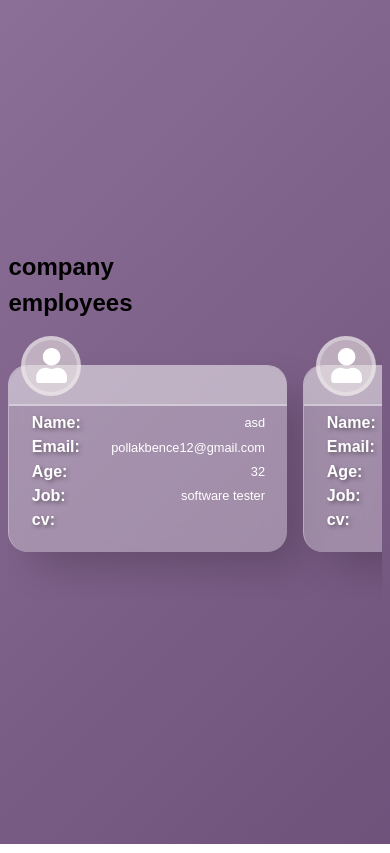
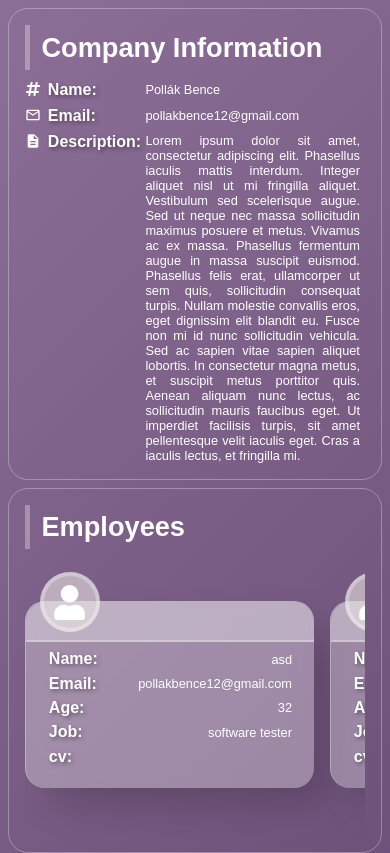
Before and after one commit to Polcsi/company-employee-data-form, a React (Create React App) app: page /results in a window 390 px wide. Built offline with nearby package versions, Linux system fonts and the light colour scheme.

Commit message:
responsive company section

```diff
--- a/src/pages/ResultsPage.js
+++ b/src/pages/ResultsPage.js
@@ -2,7 +2,8 @@ import React, { useEffect, useState, useRef, useCallback } from "react";
 import TopScrollButton from "../components/TopScrollButton";
 import { Link, useNavigate } from "react-router-dom";
 import { useGlobalContext } from "../context";
-import { FaUser } from "react-icons/fa";
+import { FaUser, FaHashtag } from "react-icons/fa";
+import { MdOutlineEmail, MdDescription } from "react-icons/md";
 
 const ResultsPage = () => {
   const { dataJSON } = useGlobalContext();
@@ -14,10 +15,32 @@ const ResultsPage = () => {
         {
           name: "Pollák Bence",
           email: "pollakbence12@gmail.com",
-          description: "",
+          description:
+            "Lorem ipsum dolor sit amet, consectetur adipiscing elit. Phasellus iaculis mattis interdum. Integer aliquet nisl ut mi fringilla aliquet. Vestibulum sed scelerisque augue. Sed ut neque nec massa sollicitudin maximus posuere et metus. Vivamus ac ex massa. Phasellus fermentum augue in massa suscipit euismod. Phasellus felis erat, ullamcorper ut sem quis, sollicitudin consequat turpis. Nullam molestie convallis eros, eget dignissim elit blandit eu. Fusce non mi id nunc sollicitudin vehicula. Sed ac sapien vitae sapien aliquet lobortis. In consectetur magna metus, et suscipit metus porttitor quis. Aenean aliquam nunc lectus, ac sollicitudin mauris faucibus eget. Ut imperdiet facilisis turpis, sit amet pellentesque velit iaculis eget. Cras a iaculis lectus, et fringilla mi.",
         },
       ],
       employees: [
+        {
+          name: "asd",
+          age: "32",
+          email: "pollakbence12@gmail.com",
+          job: "software tester",
+          cv: "",
+        },
+        {
+          name: "asd",
+          age: "32",
+          email: "pollakbence12@gmail.com",
+          job: "software tester",
+          cv: "",
+        },
+        {
+          name: "asd",
+          age: "32",
+          email: "pollakbence12@gmail.com",
+          job: "software tester",
+          cv: "",
+        },
         {
           name: "asd",
           age: "32",
@@ -72,10 +95,33 @@ const ResultsPage = () => {
   return (
     <>
       <div className="container results-page">
-        <section className="company-card">
-          <h1>company</h1>
+        <section className="company-card results-section">
+          <h1>company information</h1>
+          <div className="company-details">
+            <div className="c-data-section">
+              <h2>
+                <FaHashtag />
+                name:
+              </h2>
+              <span>{data[0].company[0].name}</span>
+            </div>
+            <div className="c-data-section">
+              <h2>
+                <MdOutlineEmail />
+                email:
+              </h2>
+              <span>{data[0].company[0].email}</span>
+            </div>
+            <div className="c-data-section">
+              <h2>
+                <MdDescription />
+                description:
+              </h2>
+              <span>{data[0].company[0].description}</span>
+            </div>
+          </div>
         </section>
-        <section className="employee-results-section">
+        <section className="employee-results-section results-section">
           <h1>employees</h1>
           <div className="employee-cards on-scroll" ref={employeeCardsRef}>
             {data[0].employees.map((employee, index) => {
--- a/src/style/index.css
+++ b/src/style/index.css
@@ -349,8 +349,28 @@ input[type="file"]:focus {
   display: flex;
   flex-direction: column;
 }
-.employee-results-section {
+.results-section {
   display: grid;
+  gap: clamp(0rem, 1vw, 1rem);
+  border: 1px solid var(--glassmorphic);
+  border-radius: 20px;
+  padding: 1rem;
+}
+.results-section h1 {
+  font-size: clamp(1.7rem, 3.5vw, 2.2rem);
+  color: var(--text-color);
+  text-transform: capitalize;
+  position: relative;
+  padding: 0.4rem 1rem;
+}
+.results-section h1::before {
+  content: "";
+  position: absolute;
+  top: 0;
+  left: 0;
+  width: 5px;
+  height: 100%;
+  background: var(--glassmorphic);
 }
 .employee-cards {
   display: flex;
@@ -394,7 +414,7 @@ input[type="file"]:focus {
   justify-content: center;
   align-items: center;
   gap: 0.2rem;
-  grid-template-columns: clamp(50px, 12vw, 100px) clamp(180px, 17vw, 250px);
+  grid-template-columns: clamp(50px, 12vw, 100px) clamp(190px, 20vw, 250px);
 }
 .row-section h2 {
   text-shadow: var(--text-shadow);
@@ -419,6 +439,37 @@ input[type="file"]:focus {
   border-radius: 100%;
   display: grid;
   place-items: center;
+}
+
+.company-card {
+  width: 100%;
+  max-width: 600px;
+}
+.company-details {
+  display: grid;
+  align-items: start;
+  gap: 0.5rem;
+  padding-top: 0.4rem;
+}
+.c-data-section {
+  display: grid;
+  align-items: center;
+  grid-template-columns: clamp(120px, 30vw, 210px) clamp(190px, 55vw, 340px);
+  color: var(--text-color);
+}
+.c-data-section h2 {
+  display: flex;
+  gap: 0.4rem;
+  align-self: self-start;
+  align-items: start;
+  vertical-align: middle;
+  text-transform: capitalize;
+  text-shadow: var(--text-shadow);
+  font-size: clamp(1rem, 2vw, 1.5rem);
+}
+.c-data-section span {
+  font-size: clamp(0.8rem, 1.4vw, 1rem);
+  text-align: justify;
 }
 /* media queries */
 @media screen and (max-width: 768px) {
```
